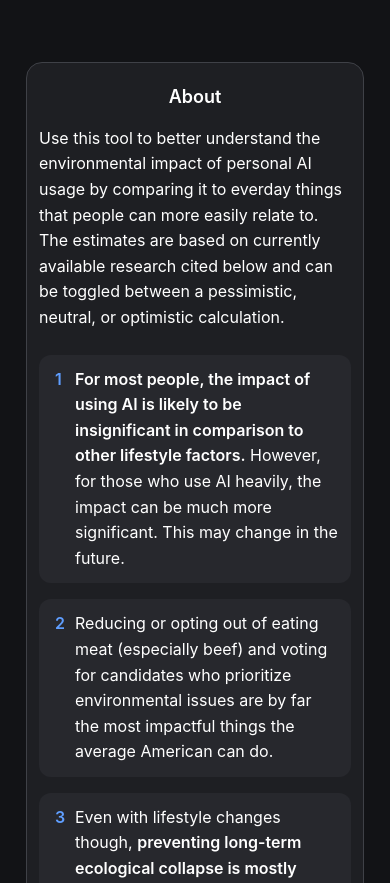
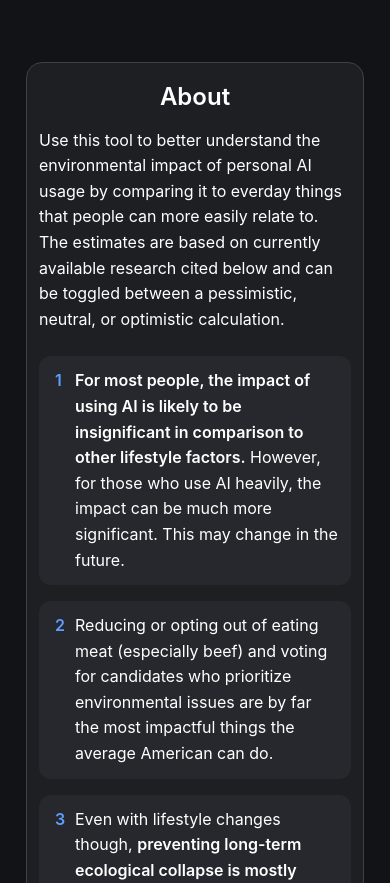
Before and after one commit to dame-is/context-supply, a React (Vite) app: page / in a window 390 px wide. Shown: the part 939-1822 px from the top of the page. Built offline with nearby package versions, Linux system fonts and the light colour scheme.

Commit message:
fix inputs

```diff
--- a/src/components/EnergyConverter.jsx
+++ b/src/components/EnergyConverter.jsx
@@ -229,8 +229,21 @@ const EnergyConverter = () => {
   };
 
   const handleLeftValueComplete = () => {
+    // Initialize with current value when entering edit mode
+    if (editingLeftValue === '') {
+      setIsEditingLeft(false);
+      setEditingLeftValue('');
+      return;
+    }
+
     let newValue = parseFloat(editingLeftValue);
-    if (isNaN(newValue) || newValue < 0) newValue = 0;
+    // Keep the current value if input is invalid
+    if (isNaN(newValue) || newValue < 0) {
+      setIsEditingLeft(false);
+      setEditingLeftValue('');
+      return;
+    }
+
     newValue = Math.round(newValue); // Ensure whole numbers for left side
     setQueryCount(newValue);
     const newRightValue = calculateRightValue(newValue, measurementType, estimate, selectedEquivalent);
@@ -239,10 +252,50 @@ const EnergyConverter = () => {
     setEditingLeftValue('');
   };
 
+  // Add a helper function to format numbers consistently
+  const formatInputValue = (num, side) => {
+    if (num === undefined || num === null) return '0';
+
+    // Left side is always whole numbers
+    if (side === 'left') {
+      return Math.round(num).toString();
+    }
+
+    // For right side values, show at most 2 decimal places
+    const rounded = Math.round(num * 100) / 100;
+    return rounded.toString();
+  };
+
+  useEffect(() => {
+    if (isEditingLeft) {
+      setEditingLeftValue(formatInputValue(queryCount, 'left'));
+    }
+  }, [isEditingLeft, queryCount]);
+
+  useEffect(() => {
+    if (isEditingRight) {
+      setEditingRightValue(formatInputValue(rightSideValue, 'right'));
+    }
+  }, [isEditingRight, rightSideValue]);
+
   const handleRightValueComplete = () => {
+    // Initialize with current value when entering edit mode
+    if (editingRightValue === '') {
+      setIsEditingRight(false);
+      setEditingRightValue('');
+      return;
+    }
+
     let newValue = parseFloat(editingRightValue);
-    if (isNaN(newValue) || newValue < 0) newValue = 0;
-    newValue = Math.round(newValue * 100) / 100; // Allow decimals for right side
+    // Keep the current value if input is invalid
+    if (isNaN(newValue) || newValue < 0) {
+      setIsEditingRight(false);
+      setEditingRightValue('');
+      return;
+    }
+
+    // Round to 2 decimal places
+    newValue = Math.round(newValue * 100) / 100;
     setRightSideValue(newValue);
     setQueryCount(Math.round(calculateLeftValue(newValue, measurementType, estimate, selectedEquivalent)));
     setIsEditingRight(false);
@@ -434,7 +487,8 @@ const EnergyConverter = () => {
                 autoFocus
                 className="editable-number"
                 min="0"
-                step="0.01"
+                step="1"
+                inputMode="decimal"
               />
             ) : (
               <span
--- a/src/components/InfoSection.css
+++ b/src/components/InfoSection.css
@@ -17,22 +17,21 @@
   margin-bottom: 0;
 }
 
-.info-section h2,
-.info-section h3 {
-  margin-bottom: 1rem;
+.info-section h2 {
+  font-size: 2em;
+  font-weight: 600;
   color: var(--text-color);
-  font-weight: 600;
-}
-
-.info-section h2 {
-  font-size: 24px;
   text-align: center;
-  margin-top: 0px;
+  margin: 0 0 1rem 0;
+  line-height: 1.2em;
 }
 
 .info-section h3 {
   font-size: 20px;
   text-align: left;
+  margin-bottom: 1rem;
+  color: var(--text-color);
+  font-weight: 600;
 }
 
 .info-section p {
@@ -121,7 +120,7 @@
   }
 
   .info-section h2 {
-    font-size: 20px;
+    font-size: 1.5em;
   }
 
   .info-section h3 {
@@ -145,7 +144,7 @@
   }
 
   .info-section h2 {
-    font-size: 18px;
+    font-size: 1.5em;
   }
 
   .info-section h3 {
```
